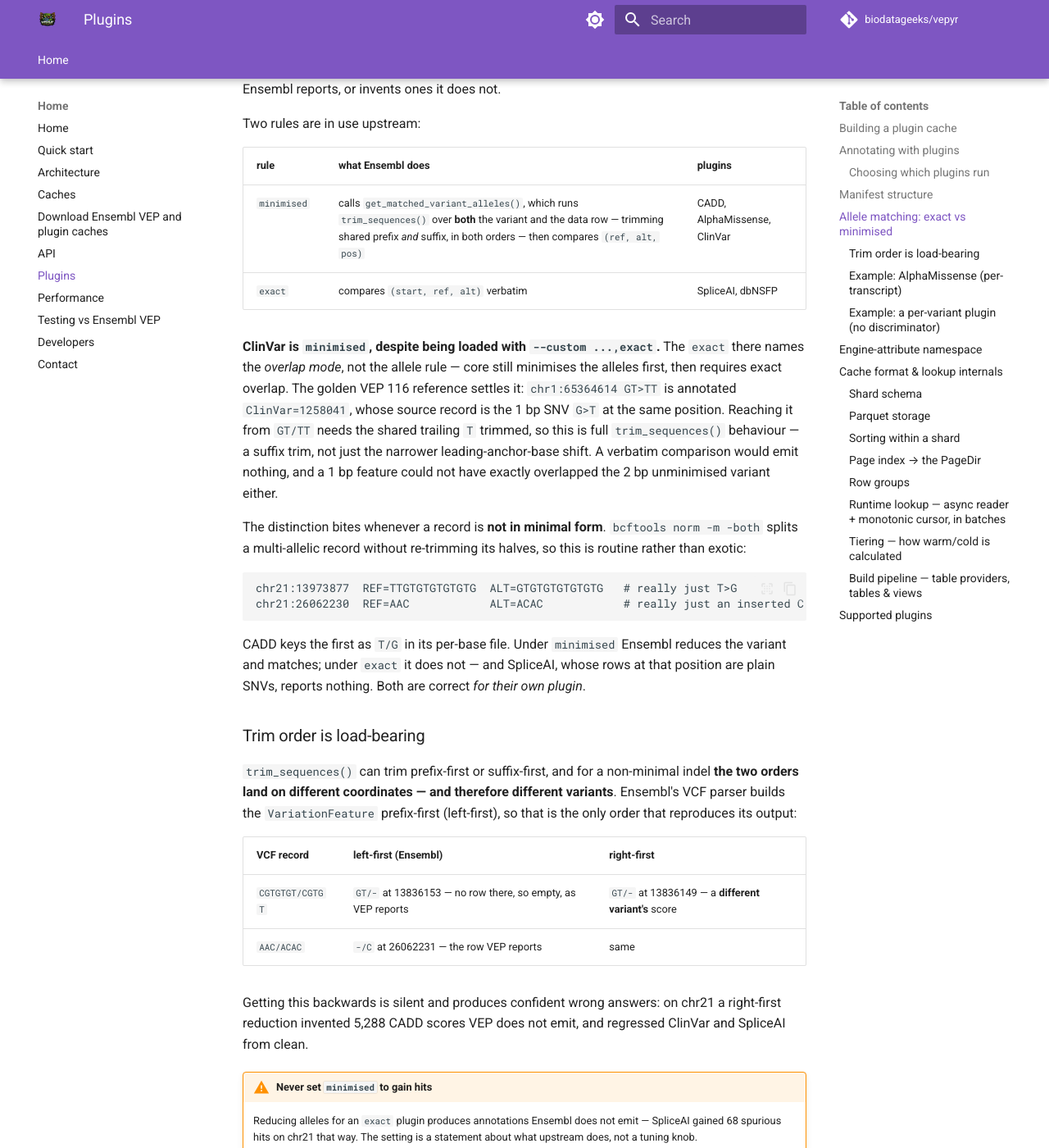
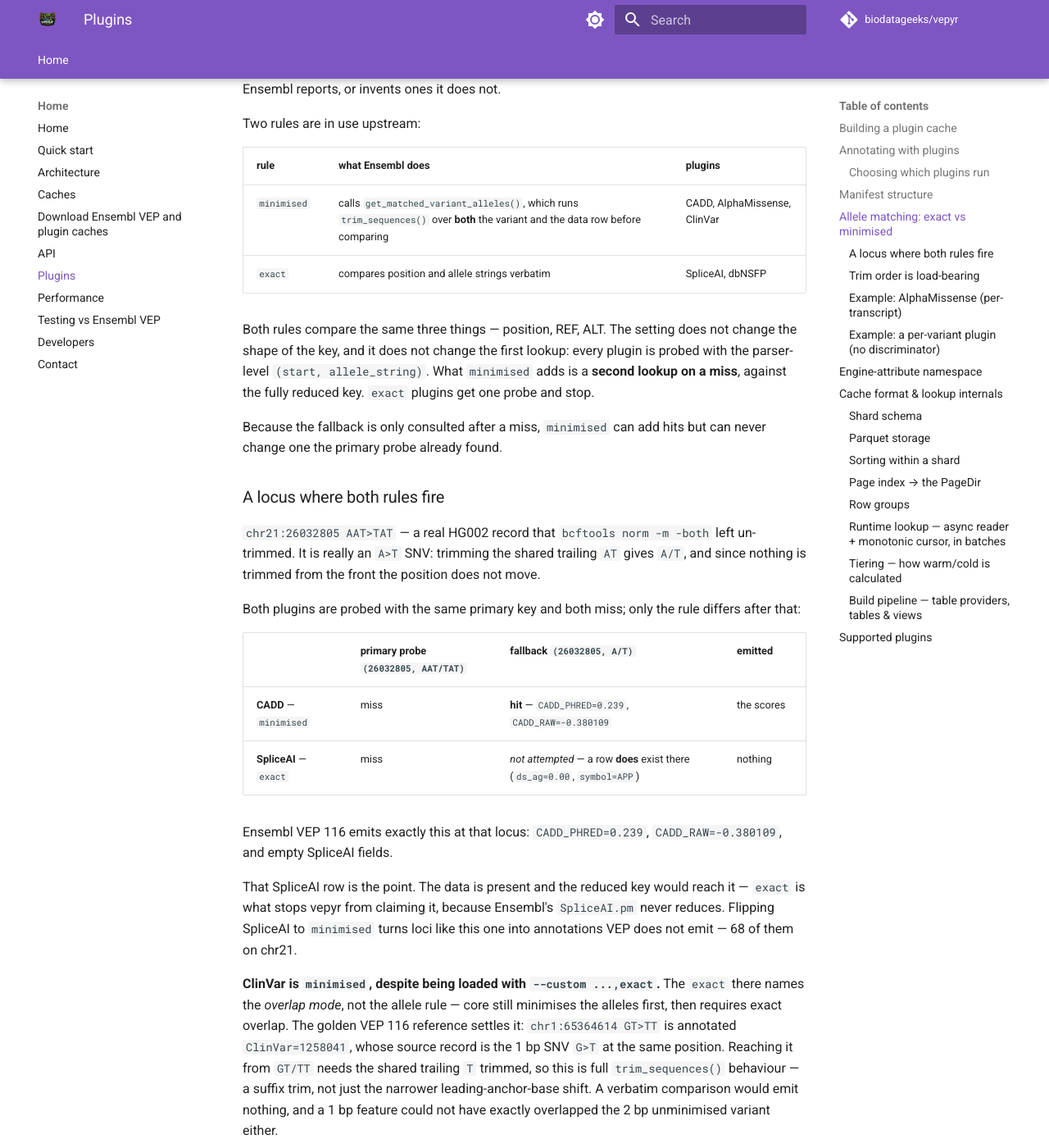
Before and after one commit to biodatageeks/vepyr, an MkDocs documentation site: the page built from docs/plugins.md, in a window 1280 px wide and 1400 px high, scrolled down 3746 px. Shown: the whole window at 82% size. Built offline with MkDocs 1.6.1 and Material for MkDocs 9.7.7, drawn with Linux system fonts in a browser that asks for light colours; comment, search, counter and statistics services are not loaded; some of the changed text lies outside the part shown.

Commit message:
docs(plugins): make the allele-matching rules reproducible
Three corrections to "Allele matching: exact vs minimised".

The rule table described minimised as comparing `(ref, alt, pos)` and exact as
comparing `(start, ref, alt)`. Those are the same three components written two
ways, mirroring the two upstream Perl call sites rather than two key shapes,
and the differing order and pos/start naming read as significant when neither
is. What actually differs is the number of lookups: probe_all() probes every
plugin with the same parser-level (start, allele_string), and minimised alone
gets a second probe against the reduced key when that misses — so it can add
hits but never change one.

The trim-order table quoted raw VCF alleles against post-anchor-trim
coordinates, so replicating it lands one base off: reduction runs on what the
parser hands over, not the raw record. Both rows now show the record, the
parser's output and the result. Also states that only the prefix loop moves the
coordinate, which is why the two orders disagree at all.

The chr21:13973877 paragraph said SpliceAI reports nothing there because its
rows are plain SNVs. It has no rows within 150 bp of that position — it only
covers splice regions — so the locus does not demonstrate the rule.

Adds a worked example that does: chr21:26032805 AAT>TAT, where both plugins
miss the primary key and a SpliceAI row exists under the reduced one. CADD
emits 0.239/-0.380109 via the fallback, SpliceAI emits nothing because it never
reduces. Verified against the shards and against the Ensembl VEP 116 5-plugin
reference, which emits exactly that.

Co-Authored-By: Claude Opus 5 (1M context) <noreply@anthropic.com>

````diff
--- a/docs/plugins.md
+++ b/docs/plugins.md
@@ -200,8 +200,40 @@ Two rules are in use upstream:
 
 | rule | what Ensembl does | plugins |
 |---|---|---|
-| `minimised` | calls `get_matched_variant_alleles()`, which runs `trim_sequences()` over **both** the variant and the data row — trimming shared prefix *and* suffix, in both orders — then compares `(ref, alt, pos)` | CADD, AlphaMissense, ClinVar |
-| `exact` | compares `(start, ref, alt)` verbatim | SpliceAI, dbNSFP |
+| `minimised` | calls `get_matched_variant_alleles()`, which runs `trim_sequences()` over **both** the variant and the data row before comparing | CADD, AlphaMissense, ClinVar |
+| `exact` | compares position and allele strings verbatim | SpliceAI, dbNSFP |
+
+Both rules compare the same three things — position, REF, ALT. The setting does
+not change the shape of the key, and it does not change the first lookup: every
+plugin is probed with the parser-level `(start, allele_string)`. What `minimised`
+adds is a **second lookup on a miss**, against the fully reduced key. `exact`
+plugins get one probe and stop.
+
+Because the fallback is only consulted after a miss, `minimised` can add hits
+but can never change one the primary probe already found.
+
+### A locus where both rules fire
+
+`chr21:26032805 AAT>TAT` — a real HG002 record that `bcftools norm -m -both`
+left un-trimmed. It is really an `A>T` SNV: trimming the shared trailing `AT`
+gives `A/T`, and since nothing is trimmed from the front the position does not
+move.
+
+Both plugins are probed with the same primary key and both miss; only the rule
+differs after that:
+
+| | primary probe `(26032805, AAT/TAT)` | fallback `(26032805, A/T)` | emitted |
+|---|---|---|---|
+| **CADD** — `minimised` | miss | **hit** — `CADD_PHRED=0.239`, `CADD_RAW=-0.380109` | the scores |
+| **SpliceAI** — `exact` | miss | *not attempted* — a row **does** exist there (`ds_ag=0.00`, `symbol=APP`) | nothing |
+
+Ensembl VEP 116 emits exactly this at that locus: `CADD_PHRED=0.239`,
+`CADD_RAW=-0.380109`, and empty SpliceAI fields.
+
+That SpliceAI row is the point. The data is present and the reduced key would
+reach it — `exact` is what stops vepyr from claiming it, because Ensembl's
+`SpliceAI.pm` never reduces. Flipping SpliceAI to `minimised` turns loci like this
+one into annotations VEP does not emit — 68 of them on chr21.
 
 **ClinVar is `minimised`, despite being loaded with `--custom ...,exact`.** The
 `exact` there names the *overlap mode*, not the allele rule — core still
@@ -224,9 +256,11 @@ chr21:26062230  REF=AAC            ALT=ACAC            # really just an inserted
 ```
 
 CADD keys the first as `T/G` in its per-base file. Under `minimised` Ensembl
-reduces the variant and matches; under `exact` it does not — and SpliceAI, whose
-rows at that position are plain SNVs, reports nothing. Both are correct *for
-their own plugin*.
+reduces the variant and matches; under `exact` it would not. SpliceAI is also
+empty here, but for an unrelated reason — it carries no rows anywhere near
+`chr21:13973877`, since it only covers splice regions. For a locus where the
+*rule* is what separates the two, see
+[the worked example above](#a-locus-where-both-rules-fire).
 
 ### Trim order is load-bearing
 
@@ -235,10 +269,20 @@ indel **the two orders land on different coordinates — and therefore different
 variants**. Ensembl's VCF parser builds the `VariationFeature` prefix-first
 (left-first), so that is the only order that reproduces its output:
 
-| VCF record | left-first (Ensembl) | right-first |
-|---|---|---|
-| `CGTGTGT/CGTGT` | `GT/-` at 13836153 — no row there, so empty, as VEP reports | `GT/-` at 13836149 — a **different variant's** score |
-| `AAC/ACAC` | `-/C` at 26062231 — the row VEP reports | same |
+Reduction runs on the **anchor-trimmed** pair the VCF parser produces, not on
+the raw record — a leading base shared by REF and ALT is already gone, and the
+position already advanced, before any of this. Quoting a raw record against a
+post-trim coordinate is how you get an off-by-one:
+
+| chr21 VCF record | parser hands over | left-first (Ensembl) | right-first |
+|---|---|---|---|
+| `13836148 CGTGTGT/CGTGT` | `13836149 GTGTGT/GTGT` | `GT/-` at 13836153 — no row there, so empty, as VEP reports | `GT/-` at 13836149 — a **different variant's** score |
+| `26062230 AAC/ACAC` | `26062231 AC/CAC` | `-/C` at 26062231 — the row VEP reports | same |
+
+Only the **prefix** loop moves the coordinate; the suffix loop trims bases
+without touching it. That is the whole reason the two orders disagree: trimming
+the suffix first consumes bases the prefix loop would otherwise have consumed
+*while advancing `start`*, so the position ends up short.
 
 Getting this backwards is silent and produces confident wrong answers: on chr21
 a right-first reduction invented 5,288 CADD scores VEP does not emit, and
````
